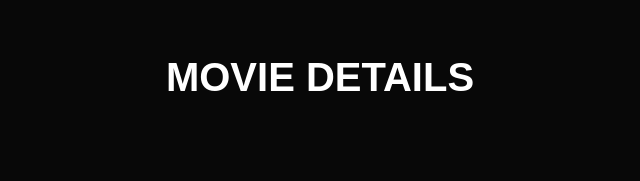
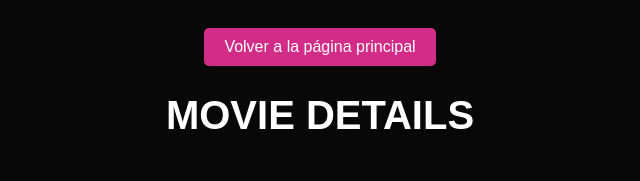
Before and after one commit to FrankMansilla/WebDesing-II-TP-FrankkMansilla, a plain HTML site: page src/movie_detail.html in a window 1280 px wide. Shown: the whole page, without its empty margins (320-960 px from the left). Drawn offline with Linux system fonts and the light colour scheme; no server answers.

Commit message:
Add styles 003

```diff
--- a/src/movie_detail.html
+++ b/src/movie_detail.html
@@ -1,20 +1,31 @@
 <!DOCTYPE html>
 <html lang="en">
+
 <head>
     <meta charset="UTF-8">
     <meta name="viewport" content="width=device-width, initial-scale=1.0">
     <title>Movie Detail</title>
     <link rel="stylesheet" href="styles/mov_det.css">
 </head>
+
 <body>
+
     <body>
         <div class="movie-details">
-          <h1>Movie Details</h1>
-          <div class="details-container" id="movieDetailsContainer">
-            <!-- Aquí se mostrarán los detalles de la película -->
-          </div>
+            <button onclick="goToHomePage()" class="back-to-home-button">Volver a la página principal</button>
+            <h1>Movie Details</h1>
+            <div class="details-container" id="movieDetailsContainer">
+                <!-- Aquí se mostrarán los detalles de la película -->
+            </div>
         </div>
 
+        <script>
+            function goToHomePage() {
+                window.location.href = 'index.html';
+            }
+        </script>
+
         <script src="scripts/movie_details.js"></script>
-</body>
+    </body>
+
 </html>
--- a/src/scripts/login.js
+++ b/src/scripts/login.js
@@ -10,7 +10,7 @@ document.addEventListener("DOMContentLoaded", function() {
       const user = JSON.parse(localStorage.getItem(username));
       if (user && user.password === password) {
         alert("¡Inicio de sesión exitoso!");
-        window.location.href = "index.html"; // Redirigir al usuario a index.html
+        window.location.href = "index.html";
       } else {
         alert("Usuario o contraseña incorrectos.");
       }
--- a/src/styles/index.css
+++ b/src/styles/index.css
@@ -45,8 +45,7 @@
 }
 
 .movies h2,
-.series h2,
-.favorites h2 {
+.series h2{
   margin-bottom: 10px;
   font-size: 24px;
   text-align: center;
--- a/src/styles/mov_det.css
+++ b/src/styles/mov_det.css
@@ -1,7 +1,7 @@
 body {
-    background-color: #080808; /* Fondo oscuro */
-    color: #fff; /* Texto en color claro */
-    font-family: 'Arial', sans-serif; /* Tipografía moderna */
+    background-color: #080808;
+    color: #fff;
+    font-family: 'Arial', sans-serif;
 }
 
 .movie-details {
@@ -27,6 +27,21 @@ body {
     max-width: 100%;
     height: auto;
     margin-bottom: 20px;
-    border-radius: 8px; /* Dar un borde redondeado a las imágenes */
-    box-shadow: 0 0 20px rgba(255, 255, 255, 0.2); /* Sombra suave */
+    border-radius: 8px;
+    box-shadow: 0 0 20px rgba(255, 255, 255, 0.2);
 }
+
+.back-to-home-button {
+    background-color: #d22b88;
+    color: #fff;
+    padding: 10px 20px;
+    border: none;
+    border-radius: 5px;
+    cursor: pointer;
+    font-size: 16px;
+    transition: background-color 0.3s ease;
+}
+
+.back-to-home-button:hover {
+    background-color: #fa7b8c;
+}
--- a/src/styles/ser_det.css
+++ b/src/styles/ser_det.css
@@ -1,9 +1,10 @@
-
-
 body {
-    background-color: #080808; /* Fondo oscuro */
-    color: #fff; /* Texto en color claro */
-    font-family: 'Arial', sans-serif; /* Tipografía moderna */
+    background-color: #080808;
+    /* Fondo oscuro */
+    color: #fff;
+    /* Texto en color claro */
+    font-family: 'Arial', sans-serif;
+    /* Tipografía moderna */
 }
 
 .series-details {
@@ -29,6 +30,23 @@ body {
     max-width: 100%;
     height: auto;
     margin-bottom: 20px;
-    border-radius: 8px; /* Dar un borde redondeado a las imágenes */
-    box-shadow: 0 0 20px rgba(255, 255, 255, 0.2); /* Sombra suave */
+    border-radius: 8px;
+    /* Dar un borde redondeado a las imágenes */
+    box-shadow: 0 0 20px rgba(255, 255, 255, 0.2);
+    /* Sombra suave */
 }
+
+.back-to-home-button {
+    background-color: #d22b88;
+    color: #fff;
+    padding: 10px 20px;
+    border: none;
+    border-radius: 5px;
+    cursor: pointer;
+    font-size: 16px;
+    transition: background-color 0.3s ease;
+}
+
+.back-to-home-button:hover {
+    background-color: #fa7b8c;
+}
--- a/src/styles/styles.css
+++ b/src/styles/styles.css
@@ -1,7 +1,7 @@
 body {
   font-family: Arial, sans-serif;
   margin: 20px;
-  background-color: #f5f5f5; /* Fondo */
+  background-color: #f5f5f5;
 }
 
 .movies,
@@ -25,7 +25,7 @@ h2 {
   display: flex;
   align-items: center;
   margin-bottom: 10px;
-  width: calc(33.33% - 20px); /* Para mostrar tres elementos en una fila */
+  width: calc(33.33% - 20px);
   box-sizing: border-box;
   padding: 10px;
   background-color: #333;
@@ -52,5 +52,20 @@ h2 {
 .series-container {
   display: flex;
   flex-wrap: wrap;
-  justify-content: space-between; /* Distribución uniforme */
+  justify-content: space-between;
 }
+
+.back-to-home-button {
+  background-color: #d22b88;
+  color: #fff;
+  padding: 10px 20px;
+  border: none;
+  border-radius: 5px;
+  cursor: pointer;
+  font-size: 16px;
+  transition: background-color 0.3s ease;
+}
+
+.back-to-home-button:hover {
+  background-color: #fa7b8c;
+}
```
Also changed, not shown: src/favoritas.html (deleted, +0 -15 lines), src/index.html (+7 -3 lines), src/movies.html (+14 -2 lines), src/scripts/favoritos.js (deleted, +0 -35 lines), src/scripts/movie_details.js (+3 -7 lines), src/scripts/series_details.js (+10 -14 lines), src/series.html (+6 -7 lines), src/series_detail.html (+12 -3 lines). Lines whose indentation alone changed are shown as unchanged.
